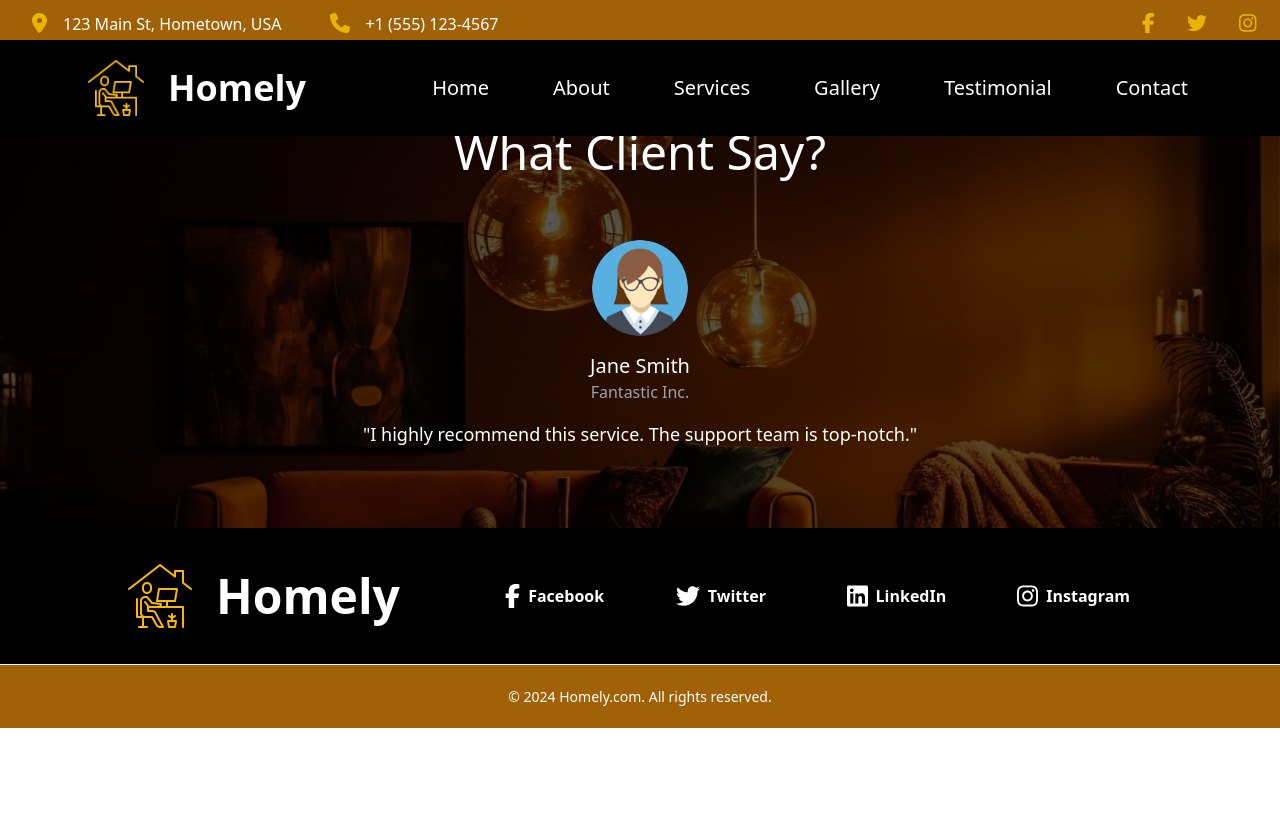
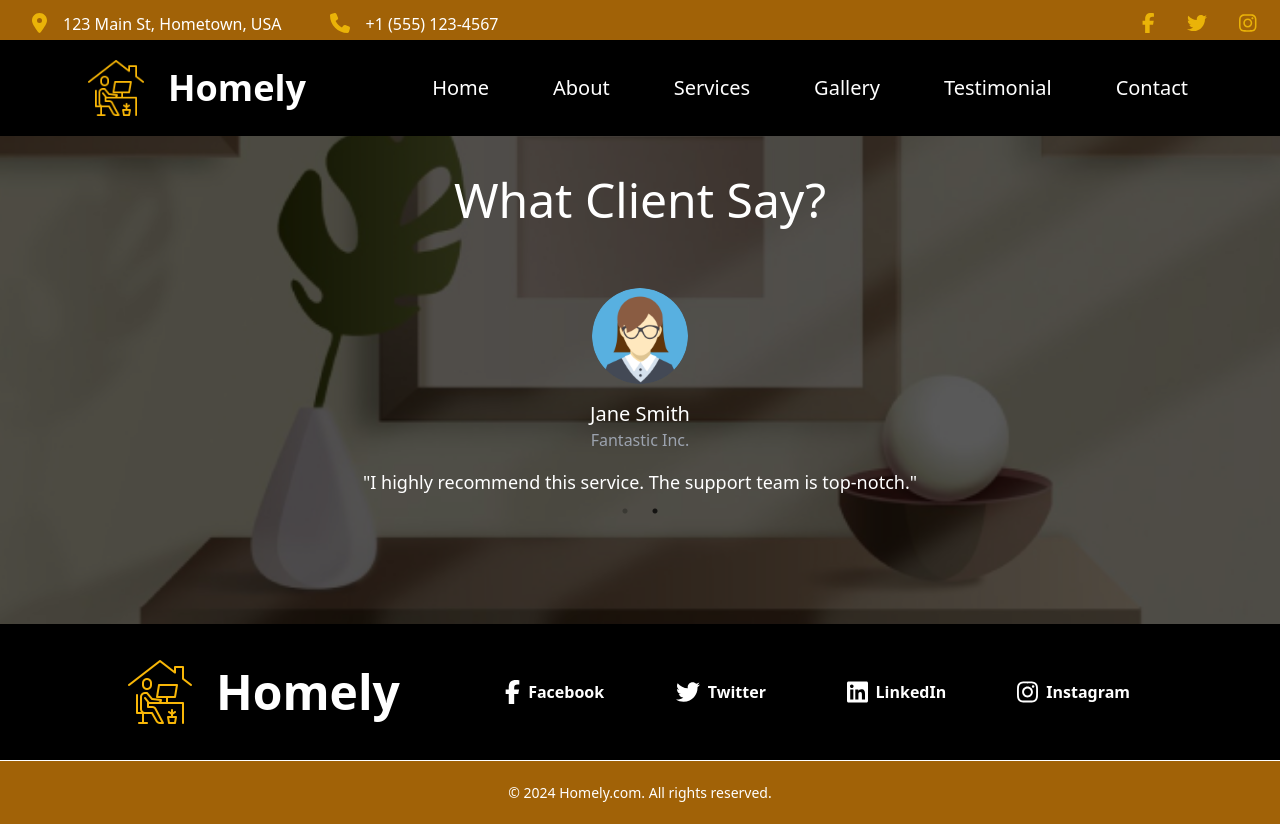
Before and after one commit to swati-salunke/Homely-Interior, a React (Vite) app: page /Homely-Interior/testimonialslider in a window 1280 px wide. Before the commit the page ends 800 px from the top, so only its background shows below. Built offline with nearby package versions, Linux system fonts and the light colour scheme.

Commit message:
images replaced

```diff
--- a/src/Pages/Highlighted.jsx
+++ b/src/Pages/Highlighted.jsx
@@ -3,7 +3,7 @@ import React from 'react';
 const Highlighted = () => {
   return (
     <>
-    <section className="relative bg-[url('/images/highlighted.jpg')] bg-fixed bg-cover bg-center py-32 text-white h-80 sm:h-60 z-0">
+    <section className="relative bg-[url('/images/bg-for-testimonial.jpg')] bg-fixed bg-cover bg-center py-32 text-white h-80 sm:h-60 z-0">
       <div className="absolute inset-0 bg-black opacity-70"></div>
       <div className="flex flex-col justify-center items-center -mt-16 mx-auto relative z-10 text-center">
         <h2 className="text-4xl font-bold mb-4">Homely Interior Designs</h2>
--- a/src/Pages/TestimonialSlider.jsx
+++ b/src/Pages/TestimonialSlider.jsx
@@ -34,7 +34,7 @@ const TestimonialSlider = () => {
 
   return (
     <>
-    <div className="relative bg-[url('/images/bg-for-testimonial.jpg')] overflow-hidden bg-fixed bg-cover bg-center py-60 text-white h-80 sm:h-96 z-0 flex flex-col item-center justify-center text-center">
+    <div className="relative bg-[url('/images/highlighted.jpg')] overflow-hidden bg-fixed bg-cover bg-center py-72 text-white h-80 sm:h-96 z-0 flex flex-col item-center justify-center text-center">
     <div className="absolute inset-0 bg-black opacity-65"></div>
     <h2 className='text-3xl sm:text-5xl mb-16 text-white z-10'>What Client Say?</h2>
     <Slider {...settings}>
```
